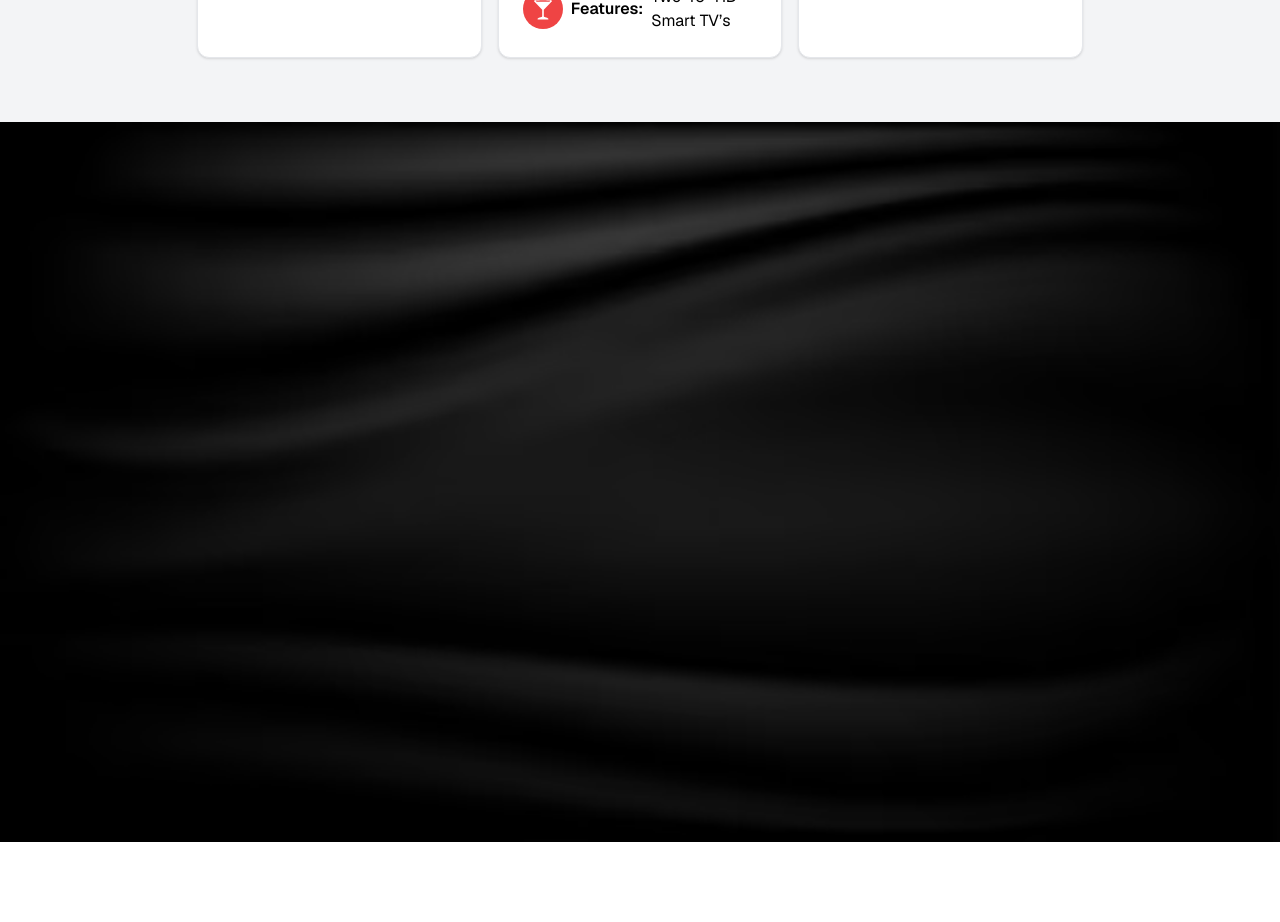
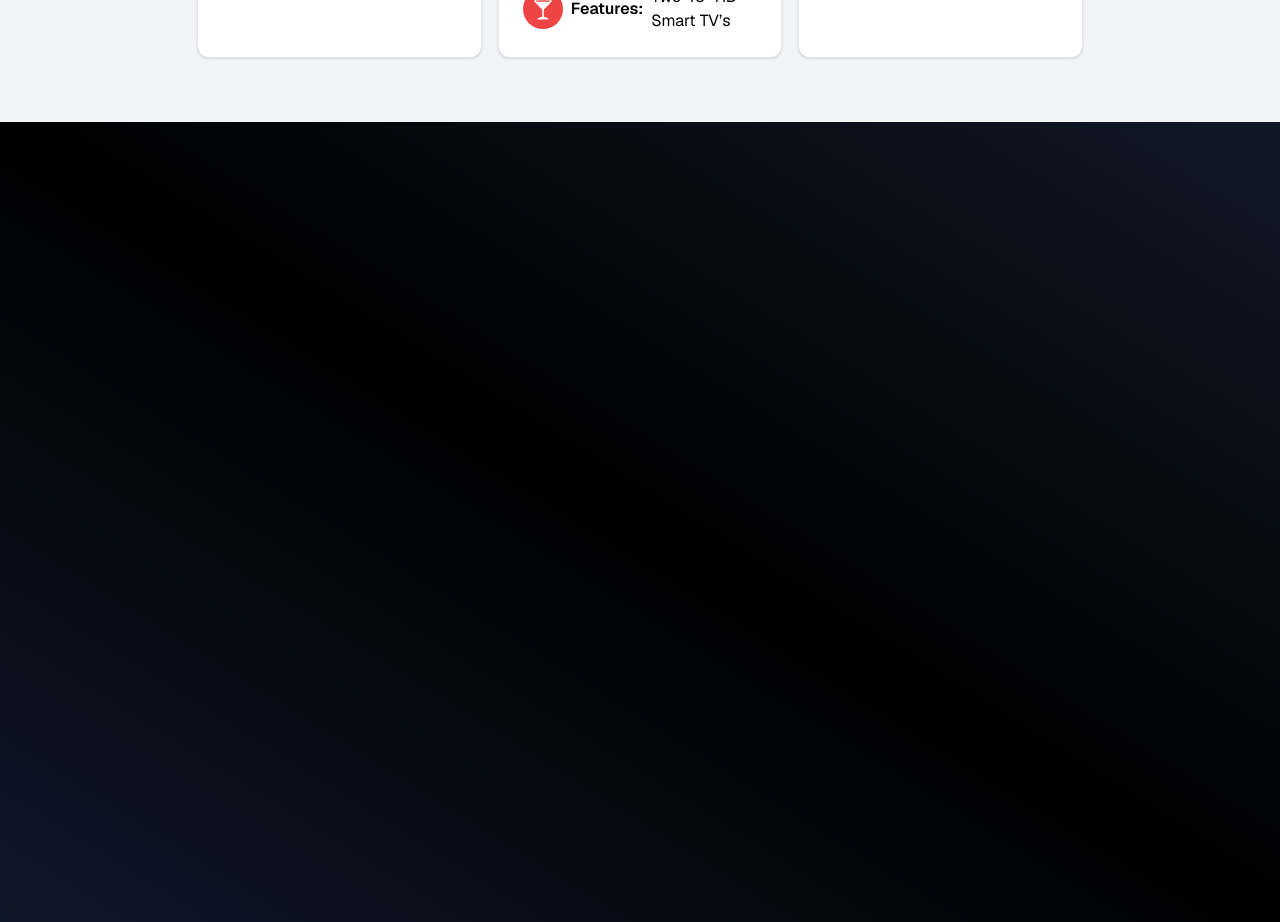
Before and after one commit to caballerorandy6/Limo-Renting-NextJS, a Next.js app: page / in a window 1280 px wide. Shown: the part 3160-4082 px from the top of the page. Before the commit the page ends 4002 px from the top, so only its background shows below. Built offline with nearby package versions, Linux system fonts and the light colour scheme.

Commit message:
Why Choose us bg section modified

```diff
--- a/src/components/my-components/home/WhyChooseUs.tsx
+++ b/src/components/my-components/home/WhyChooseUs.tsx
@@ -2,15 +2,10 @@ import Image from "next/image";
 
 const WhyChooseUs = () => {
   return (
-    <section id="why-choose-us" className="relative">
-      <Image
-        src="/dark.avif"
-        alt="dark"
-        width={500}
-        height={500}
-        className="object-cover w-full h-full"
-      />
-    </section>
+    <section
+      id="why-choose-us"
+      className="bg-gradient-to-tr from-slate-900 via-black  to-gray-900 min-h-screen"
+    ></section>
   );
 };
 
```
